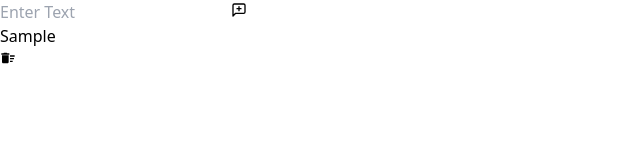
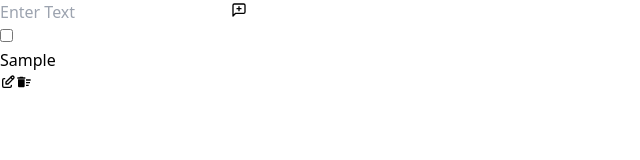
Before and after one commit to Nikhil-Jalandhra/Todo, a React (Vite) app: page / in a window 1280 px wide. Both pictures are taken after typing "Sample" into the empty fields and a click on the button 239 px from the left and 10 px from the top of the page. Shown: the top 160 px of the page, without its empty margins (0-640 px from the left). Built offline with nearby package versions, Linux system fonts and the light colour scheme.

Commit message:
Working on Features of Todo App

```diff
--- a/src/Components/Todos.jsx
+++ b/src/Components/Todos.jsx
@@ -2,6 +2,7 @@ import React from 'react';
 import { useSelector, useDispatch } from 'react-redux';
 import { deleteTodo } from '../Slice/slice'
 import { MdDeleteSweep } from "react-icons/md";
+import { TbEdit } from "react-icons/tb";
 
 
 function Todos() {
@@ -13,13 +14,17 @@ function Todos() {
   return (
     <div>
       {todos.map((todo)=>(
-        <div key={todo.Id} className='w-full flex rounded-2xl bg-white mt-[20px] py-[10px] px-[15px] text-[17px]'>
-          <div className=' w-full overflow-hidden'>
-          <h1 className=' whitespace-nowrap' >{todo.Text}</h1>
+        <div key={todo.Id} className='w-full inline-flex rounded-2xl bg-amber-400 mt-[20px] py-[10px] px-[15px] text-[17px]'>
+          <input type="checkbox" className=' mr-[5px] w-[25px]' />
+          <div className='w-full text-justify rounded-lg px-[15px] py-[10px] bg-white mr-[10px]'>
+          <h1 className='' >{todo.Text}</h1>
           </div>
           <button
+          className=' text-[30px] pr-[5px] hover:text-blue-600'
+          ><TbEdit /></button>
+          <button
           onClick={()=>(dispatch(deleteTodo(todo.Id)))}
-          className=' text-[27px] hover:text-red-600 bg-orange-500'
+          className=' text-[30px] pr-[5px] hover:text-red-600'
           ><MdDeleteSweep /></button>
         </div>
       ))}
```
